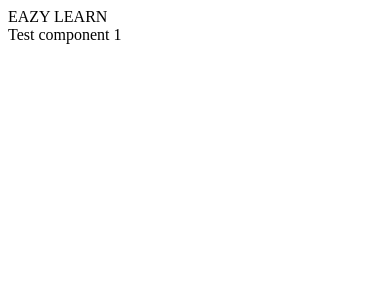
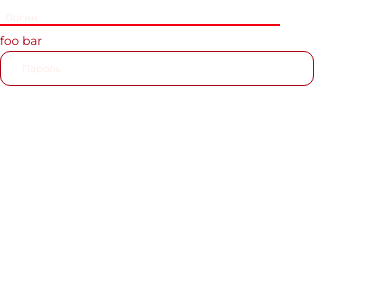
Before and after one commit to IlyaBritkov/EazyLearn-Frontend, a React (Create React App) app: page / in a window 390 px wide. Shown: the top 300 px of the page. Built offline with nearby package versions, Linux system fonts and the light colour scheme.

Commit message:
responsive-input

```diff
--- a/package.json
+++ b/package.json
@@ -3,7 +3,11 @@
     "version": "0.1.0",
     "private": true,
     "dependencies": {
+        "@emotion/react": "^11.7.0",
+        "@emotion/styled": "^11.6.0",
         "@mui/material": "^5.1.0",
+        "@mui/styles": "^5.2.1",
+        "@mui/system": "^5.2.1",
         "@testing-library/jest-dom": "^5.11.4",
         "@testing-library/react": "^11.1.0",
         "@testing-library/user-event": "^12.1.10",
--- a/public/index.html
+++ b/public/index.html
@@ -1,20 +1,22 @@
 <!DOCTYPE html>
 <html lang="en">
-  <head>
+
+<head>
     <meta charset="utf-8" />
     <link rel="icon" href="%PUBLIC_URL%/favicon.ico" />
     <meta name="viewport" content="width=device-width, initial-scale=1" />
     <meta name="theme-color" content="#000000" />
-    <meta
-      name="description"
-      content="Web site created using create-react-app"
-    />
+    <meta name="description" content="Web site created using create-react-app" />
+    <link rel="preconnect" href="https://fonts.googleapis.com">
+    <link rel="preconnect" href="https://fonts.gstatic.com" crossorigin>
+    <link href="https://fonts.googleapis.com/css2?family=Montserrat:wght@300;400;500;700&display=swap" rel="stylesheet">
     <link rel="apple-touch-icon" href="%PUBLIC_URL%/logo192.png" />
     <!--
       manifest.json provides metadata used when your web app is installed on a
       user's mobile device or desktop. See https://developers.google.com/web/fundamentals/web-app-manifest/
     -->
     <link rel="manifest" href="%PUBLIC_URL%/manifest.json" />
+
     <!--
       Notice the use of %PUBLIC_URL% in the tags above.
       It will be replaced with the URL of the `public` folder during the build.
@@ -25,8 +27,9 @@
       Learn how to configure a non-root public URL by running `npm run build`.
     -->
     <title>React App</title>
-  </head>
-  <body>
+</head>
+
+<body>
     <noscript>You need to enable JavaScript to run this app.</noscript>
     <div id="root"></div>
     <!--
@@ -39,5 +42,6 @@
       To begin the development, run `npm start` or `yarn start`.
       To create a production bundle, use `npm run build` or `yarn build`.
     -->
-  </body>
+</body>
+
 </html>
--- a/src/App.tsx
+++ b/src/App.tsx
@@ -1,10 +1,16 @@
-import React, { useState, useEffect } from 'react';
-import Test from './Test';
+import React from 'react';
+import StyledTextInput from './UI/StyledTextInput';
 
 const App: React.FC = () => (
     <div className="App">
-        EAZY LEARN
-        <Test />
+        <StyledTextInput
+            placeholder="Логин"
+            type="text"
+            color="primary"
+            helperText="foo bar"
+            variant="filled"
+        />
+        <StyledTextInput placeholder="Пароль" type="password" color="primary" />
     </div>
 );
 
--- a/src/Test.tsx
+++ /dev/null
@@ -1,8 +0,0 @@
-import React from 'react';
-
-const Test: React.FC = () => {
-    let a: number = 0;
-    a++;
-    return <div>Test component {a}</div>;
-};
-export default Test;
--- /dev/null
+++ b/src/UI/StyledTextInput.tsx
@@ -0,0 +1,93 @@
+import React from 'react';
+import { TextField, TextFieldProps } from '@mui/material';
+import { withStyles, WithStyles } from '@mui/styles';
+import theme from '../theme';
+
+const styles = {
+    input: {
+        '& .MuiOutlinedInput-input': {
+            padding: '10px 22px',
+            [theme.breakpoints.down('sm')]: {
+                width: 270,
+                fontSize: '10px',
+            },
+            [theme.breakpoints.up('md')]: {
+                width: 430,
+                fontSize: '13px',
+            },
+            '&::placeholder': {
+                color: theme.palette.secondary.main,
+            },
+        },
+        '& .MuiFormHelperText-root': {
+            color: theme.palette.primary.dark,
+            margin: '5px 0 0',
+        },
+        '& .MuiOutlinedInput-root': {
+            '& fieldset': {
+                borderColor: theme.palette.primary.dark,
+                borderRadius: 10,
+            },
+            '&:hover fieldset': {
+                borderColor: theme.palette.primary.main,
+            },
+            '&.Mui-focused fieldset': {
+                borderColor: theme.palette.primary.dark,
+            },
+        },
+        '& .MuiFilledInput-input': {
+            background: 'white',
+            padding: '10px 5px 2px',
+
+            [theme.breakpoints.down('sm')]: {
+                width: 270,
+                fontSize: '10px',
+            },
+            [theme.breakpoints.only('md')]: {
+                width: 380,
+                fontSize: '13px',
+            },
+            [theme.breakpoints.up('lg')]: {
+                width: 420,
+                fontSize: '13px',
+            },
+            '&::placeholder': {
+                color: theme.palette.secondary.main,
+            },
+        },
+        '& .MuiFilledInput-root': {
+            '&:before': {
+                borderColor: theme.palette.primary.dark,
+                borderWidth: '2px',
+            },
+            '&:hover:not($disabled):not($cssFocused):not($error):before': {
+                borderColor: theme.palette.primary.main,
+                borderWidth: '2px',
+            },
+            '&:after': {
+                borderColor: theme.palette.primary.dark,
+            },
+        },
+    },
+};
+
+const StyledTextInput = ({
+    classes,
+    type,
+    placeholder,
+    color,
+    size,
+    variant,
+    helperText,
+}: WithStyles<typeof styles> & TextFieldProps) => (
+    <TextField
+        size={size ?? 'small'}
+        variant={variant ?? 'outlined'}
+        color={color}
+        className={classes.input}
+        type={type}
+        placeholder={placeholder}
+        helperText={helperText}
+    />
+);
+export default withStyles(styles)(StyledTextInput);
--- /dev/null
+++ b/src/index.css
@@ -0,0 +1,5 @@
+* {
+    padding: 0;
+    margin: 0;
+    box-sizing: border-box;
+}
--- a/src/index.tsx
+++ b/src/index.tsx
@@ -1,11 +1,16 @@
 import React from 'react';
 import ReactDOM from 'react-dom';
+import { ThemeProvider } from '@mui/material/styles';
+import './index.css';
+import theme from './theme';
 
 import App from './App';
 
 ReactDOM.render(
     <React.StrictMode>
-        <App />
+        <ThemeProvider theme={theme}>
+            <App />
+        </ThemeProvider>
     </React.StrictMode>,
     document.getElementById('root')
 );
--- /dev/null
+++ b/src/theme.tsx
@@ -0,0 +1,26 @@
+import React from 'react';
+import { createTheme } from '@mui/material/styles';
+
+enum ThemeColors {
+    main = '#F50010',
+    secondary = '#FCCAC2',
+    white = '#FFFFFF',
+    bloodyRed = '#AB0013',
+}
+
+const theme = createTheme({
+    palette: {
+        primary: {
+            main: ThemeColors.main,
+            dark: ThemeColors.bloodyRed,
+        },
+        secondary: {
+            main: ThemeColors.secondary,
+        },
+    },
+    typography: {
+        fontFamily: 'Montserrat, sans-serif',
+    },
+});
+
+export default theme;
```
Also changed, not shown: .eslintrc.json, 1 other file (tests, documents, lock files or other folders).
